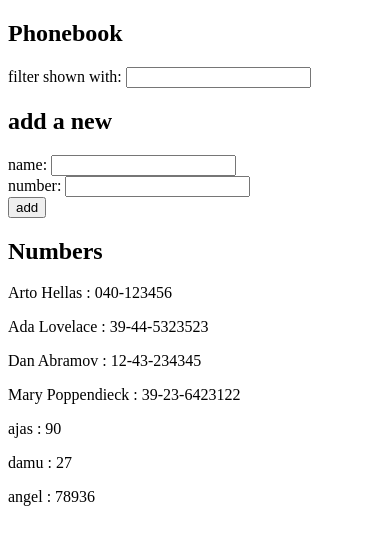
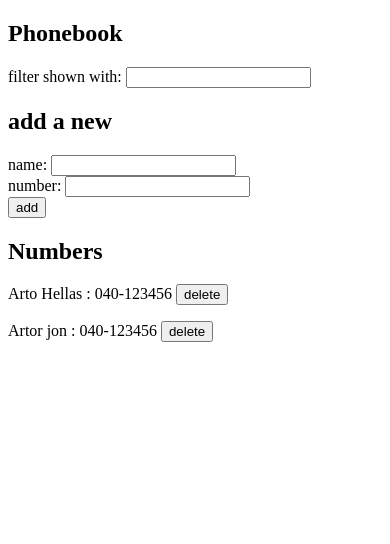
Before and after one commit to shinjith-dev/fullstackopen, a React (Create React App) app in the folder part2/phonebook/: page / in a window 390 px wide. Shown: the top 544 px of the page. Built offline with nearby package versions, Linux system fonts and the light colour scheme; data requests are answered from the project's data file.

Commit message:
phonebook 2.17

```diff
--- a/part2/phonebook/db.json
+++ b/part2/phonebook/db.json
@@ -6,34 +6,9 @@
       "id": 1
     },
     {
-      "name": "Ada Lovelace",
-      "number": "39-44-5323523",
+      "name": "Artor jon",
+      "number": "040-123456",
       "id": 2
-    },
-    {
-      "name": "Dan Abramov",
-      "number": "12-43-234345",
-      "id": 3
-    },
-    {
-      "name": "Mary Poppendieck",
-      "number": "39-23-6423122",
-      "id": 4
-    },
-    {
-      "id": 5,
-      "name": "ajas",
-      "number": "90"
-    },
-    {
-      "id": 6,
-      "name": "damu",
-      "number": "27"
-    },
-    {
-      "id": 7,
-      "name": "angel",
-      "number": "78936"
     }
   ]
 }
--- a/part2/phonebook/src/App.js
+++ b/part2/phonebook/src/App.js
@@ -18,9 +18,9 @@ const App = () => {
   const handleSubmit = (e) => {
     e.preventDefault();
     const newNote = {
-      id: persons.length + 1,
       name: newName,
       number: newNumber,
+      id: persons[persons.length - 1].id + 1,
     };
     if (!persons.some((person) => person.name === newNote.name)) {
       personServices.create(newNote).then((data) => {
@@ -47,6 +47,19 @@ const App = () => {
     setNewNumber(e.target.value);
   };
 
+  const handlePersonDelete = (id) => {
+    if (
+      window.confirm(
+        `Delete ${persons.find((person) => person.id === id).name} ?`
+      )
+    )
+      personServices.remove(id).then((data) => {
+        setPersons(persons.filter((person) => person.id !== id));
+        setNewName("");
+        setNewNumber("");
+      });
+  };
+
   var filtered = persons
     .slice()
     .filter((person) =>
@@ -66,7 +79,7 @@ const App = () => {
         handleNumberChange={handleNumberChange}
       />
       <h2>Numbers</h2>
-      <Persons filtered={filtered} />
+      <Persons filtered={filtered} handleDelete={handlePersonDelete} />
     </div>
   );
 };
--- a/part2/phonebook/src/components/Persons.js
+++ b/part2/phonebook/src/components/Persons.js
@@ -1,11 +1,12 @@
 import React from "react";
 
-const Persons = ({ filtered }) => {
+const Persons = ({ filtered, handleDelete }) => {
   return (
     <>
       {filtered.map((person) => (
         <p key={person.name}>
-          {person.name} : {person.number}
+          {person.name} : {person.number}{" "}
+          <button onClick={() => handleDelete(person.id)}>delete</button>
         </p>
       ))}
     </>
--- a/part2/phonebook/src/services/persons.js
+++ b/part2/phonebook/src/services/persons.js
@@ -2,18 +2,23 @@ import axios from "axios";
 const baseUrl = "http://localhost:3001/persons";
 
 const getAll = () => {
-  const request = axios.get(baseUrl);
-  return request.then((response) => response.data);
+  const req = axios.get(baseUrl);
+  return req.then((response) => response.data);
 };
 
 const create = (newObject) => {
-  const request = axios.post(baseUrl, newObject);
-  return request.then((response) => response.data);
+  const req = axios.post(baseUrl, newObject);
+  return req.then((response) => response.data);
 };
 
 const update = (id, newObject) => {
-  const request = axios.put(`${baseUrl}/${id}`, newObject);
-  return request.then((response) => response.data);
+  const req = axios.put(`${baseUrl}/${id}`, newObject);
+  return req.then((response) => response.data);
 };
 
-export default { getAll, create, update };
+const remove = (id) => {
+  const req = axios.delete(`${baseUrl}/${id}`);
+  return req.then((res) => res.data);
+};
+
+export default { getAll, create, update, remove };
```
